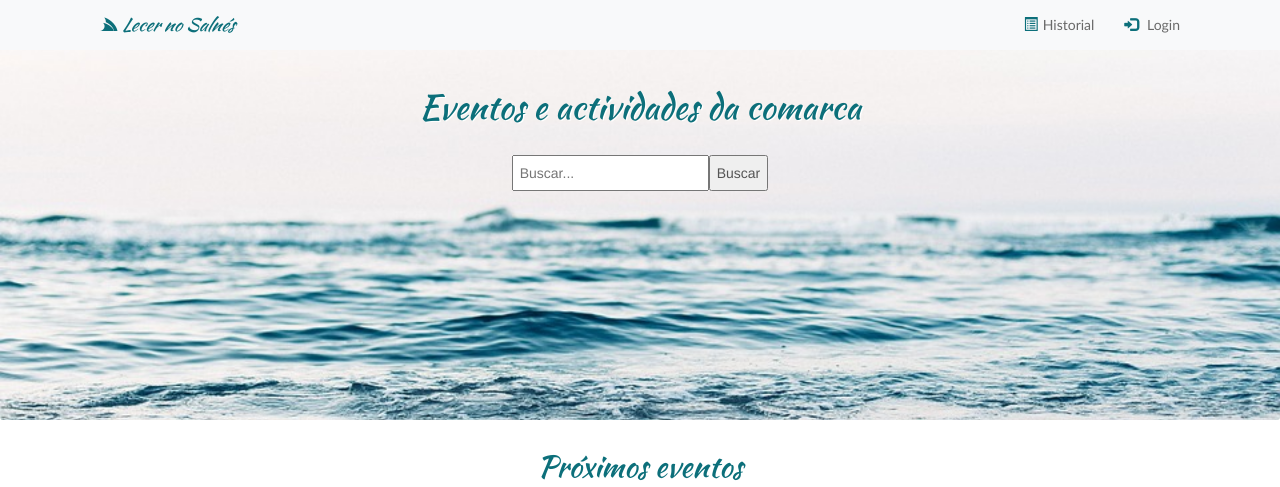
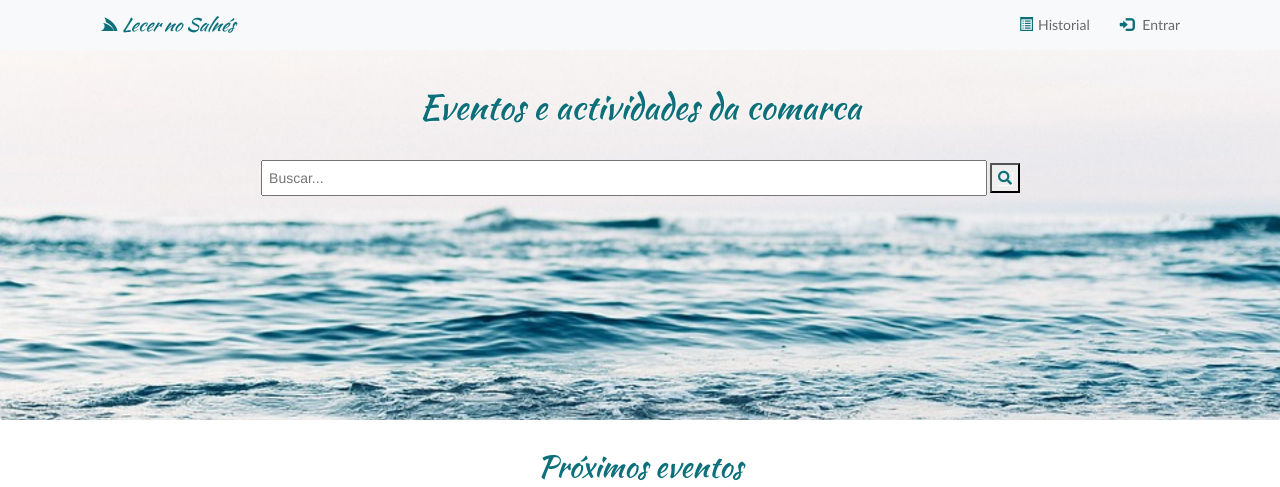
Before and after one commit to araceli24/LeisureTime, a Django app: page / in a window 1280 px wide. Shown: the top 487 px of the page. Run offline with Django 3.2, Linux system fonts and the light colour scheme; data that the repository does not hold is empty; some libraries are stand-ins or nearby versions; some web fonts are replaced.

Commit message:
Update search

```diff
--- a/core/templates/core/jumbotron.html
+++ b/core/templates/core/jumbotron.html
@@ -8,14 +8,15 @@
 
         <form action="{% url 'search' %}"  method="get">
 
+        <div class="col-12" id="centered">
+                       <div class="container-search">
 
-        <div class="col-md-6 col-md-offset-3" id="centered">
-                        <div class="input-group input-group-lg">
-                                <input type="text" name="description__icontains"  class="fieldWrapper" placeholder="Buscar..." id="id_description__icontains">
+                                <input type="text" name="description__icontains"  placeholder="Buscar..." id="id_description__icontains">
 
-                                <input type="submit"  value="Buscar" id="submitsearch">
-                        </span>
 
+                                <button type="submit" class="searchButton"  id="submitsearch">
+                                        <i class="fa fa-search"></i>
+                                </button>
 
                         </div>
                 </div>
--- a/core/templates/core/nav.html
+++ b/core/templates/core/nav.html
@@ -44,13 +44,13 @@
             </li>
             <li>
                 <a href="{% url 'logout' %}">
-                    <span class="glyphicon glyphicon-log-out"></span>Logout</a>
+                    <span class="glyphicon glyphicon-log-out"></span>Salir</a>
             </li>
 
             {% else %}
             <li>
                 <a href="{% url 'login' %}">
-                    <span class="glyphicon glyphicon-log-in"></span> Login</a>
+                    <span class="glyphicon glyphicon-log-in"></span> Entrar</a>
             </li>
             {% endif %}
         </ul>
--- a/static/css/style.css
+++ b/static/css/style.css
@@ -79,16 +79,23 @@ div.page-content.container.text-justify form p label {
 
   input#id_description__icontains{
 
-    width: auto;
+    width: 60%;
     height: auto;
     color: #555;
+    padding: 6px;
+    margin-top: 2%;
+  }
 
+  button#submitsearch.searchButton{
+
+    padding: 6px;
+    margin: -1px;
   }
 
   input#id_description__icontains.fieldWrapper{
 
     color: #555;
-    padding: 6px;
+
 
   }
 
@@ -104,12 +111,12 @@ div.page-content.container.text-justify form p label {
     border-collapse: collapse;
   }
 
-
+/*
 
   #submitsearch{
     padding: 6px;
 
-  }
+  } */
 /*
 #centered form div#centered.col-md-6.col-md-offset-3 div.input-group-input-group-lg input{
 
@@ -381,6 +388,14 @@ div.list div.col-12.col-xs-12.col-md-6.col-lg-4 div.card div.card-body h4.card-t
  */
 
 
+ i.fa.fa-search{
+
+  color: rgb(12, 111, 122);
+  box-shadow: 1px 1px 1px #fff;
+
+
+ }
+
 
 
 div.list div.title h4 {
@@ -555,10 +570,7 @@ div.timeline-badge p{
 
   border-bottom: 15px solid transparent;
 
-
-
 }
-
 
 .timeline > li > .timeline-panel:after {
 
@@ -598,8 +610,6 @@ div.timeline-badge p{
 
   top: 16px;
 
-
-
   margin-left: -60px;
 
   background-color: white;
```
Also changed, not shown: core/templates/registration/login.html (+3 -18 lines).
